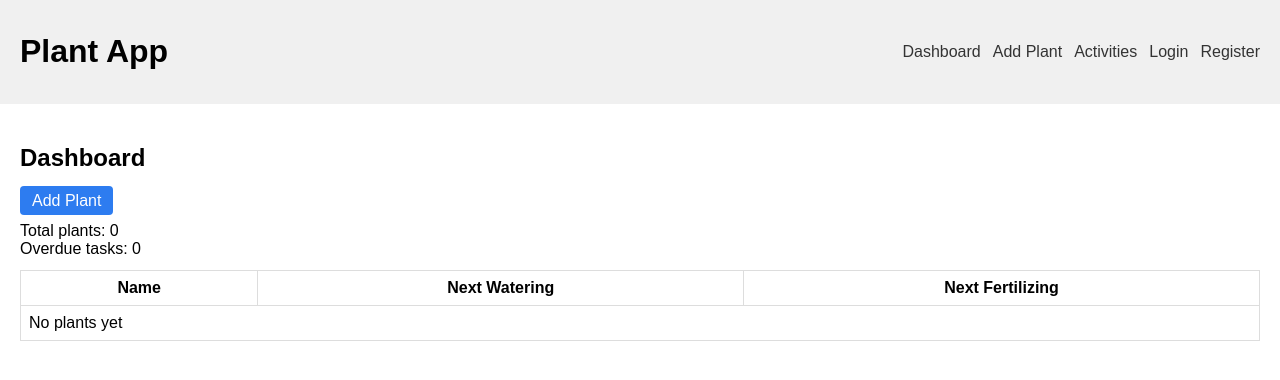
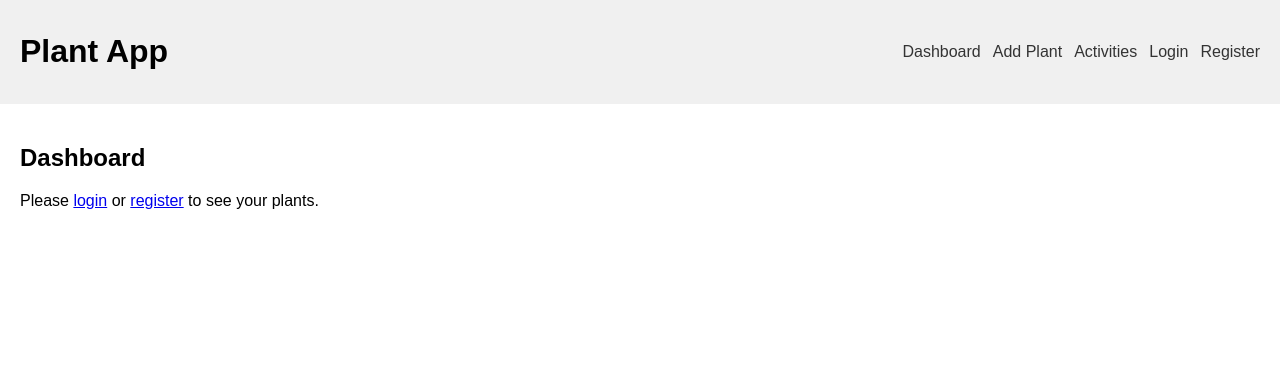
Before and after one commit to deepan-crypto/mern-intern-project, a React (Vite) app in the folder frontend/: page / in a window 1280 px wide. Shown: the top 380 px of the page. Built offline with nearby package versions, Linux system fonts and the light colour scheme.

Commit message:
update ui

```diff
--- a/frontend/src/App.jsx
+++ b/frontend/src/App.jsx
@@ -6,6 +6,7 @@ import Header from './components/Header';
 export default function App() {
   const [plants, setPlants] = useState([]);
   const [token, setToken] = useState(localStorage.getItem('token') || null);
+  const [error, setError] = useState(null); // simple error message
 
   useEffect(() => {
     // update token state if user logs in/out in other tabs
@@ -17,21 +18,35 @@ export default function App() {
     // fetch plants if we have a token, otherwise clear
     if (!token) {
       setPlants([]);
+      setError(null);
       return;
     }
     fetch('http://localhost:5000/api/plants', {
       headers: { Authorization: `Bearer ${token}` }
     })
       .then(res => res.json())
-      .then(data => setPlants(data))
-      .catch(err => console.error('Error fetching plants', err));
+      .then(data => {
+        // backend might return an object with message on error
+        if (Array.isArray(data)) {
+          setPlants(data);
+          setError(null);
+        } else {
+          setPlants([]);
+          setError(data.message || 'Failed to fetch plants');
+        }
+      })
+      .catch(err => {
+        console.error('Error fetching plants', err);
+        setPlants([]);
+        setError('Error fetching plants');
+      });
   }, [token]);
 
   return (
     <div>
       <Header />
       <div className="container">
-        <Outlet context={{ plants, setPlants, token }} />
+        <Outlet context={{ plants, setPlants, token, error }} />
       </div>
     </div>
   );
--- a/frontend/src/pages/Dashboard.jsx
+++ b/frontend/src/pages/Dashboard.jsx
@@ -3,27 +3,42 @@ import { NavLink, useOutletContext } from 'react-router-dom';
 
 // show list of plants and link to Product using NavLink
 export default function Dashboard() {
-  const { plants } = useOutletContext();
+  const { plants, error, token } = useOutletContext();
 
-  const totalPlants = plants.length;
-  let overdueCount = 0;
-  const now = new Date();
+  // make sure plants is an array, otherwise use empty list
+  const list = Array.isArray(plants) ? plants : [];
 
-  plants.forEach(p => {
-    if (p.nextWateringDate && new Date(p.nextWateringDate) < now) overdueCount += 1;
-    if (p.nextFertilizingDate && new Date(p.nextFertilizingDate) < now) overdueCount += 1;
-  });
+  if (!token) {
+    // simple message if not logged in
+    return (
+      <div>
+        <h2>Dashboard</h2>
+        <p>Please <NavLink to="/login">login</NavLink> or <NavLink to="/register">register</NavLink> to see your plants.</p>
+      </div>
+    );
+  }
 
   return (
     <div>
       <h2>Dashboard</h2>
+      {error && <div style={{ color: 'red', marginBottom: 12 }}>Error: {error}</div>}
       <div style={{ marginBottom: 12 }}>
         <NavLink to="/add" className="button">Add Plant</NavLink>
       </div>
 
       <div style={{ marginBottom: 12 }}>
-        <div>Total plants: {totalPlants}</div>
-        <div>Overdue tasks: {overdueCount}</div>
+        <div>Total plants: {list.length}</div>
+        <div>
+          Overdue tasks: {
+            // compute overdue safely
+            list.reduce((acc, p) => {
+              const now = new Date();
+              if (p.nextWateringDate && new Date(p.nextWateringDate) < now) acc += 1;
+              if (p.nextFertilizingDate && new Date(p.nextFertilizingDate) < now) acc += 1;
+              return acc;
+            }, 0)
+          }
+        </div>
       </div>
 
       <table className="table">
@@ -35,10 +50,10 @@ export default function Dashboard() {
           </tr>
         </thead>
         <tbody>
-          {plants.length === 0 && (
+          {list.length === 0 && (
             <tr><td colSpan="3">No plants yet</td></tr>
           )}
-          {plants.map(p => (
+          {list.map(p => (
             <tr key={p._id}>
               <td>
                 <NavLink to={`/product/${p._id}`} state={{ plantId: p._id }}>
```
